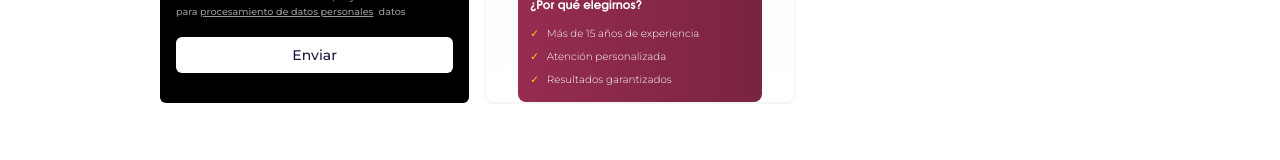
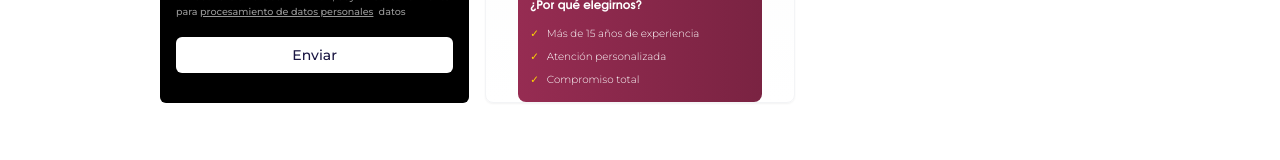
Before and after one commit to sergio-scardigno/Web-Rampazzo-2024, a Next.js app: page /mediation in a window 1280 px wide. Shown: the part 2069-2229 px from the top of the page. Built offline with nearby package versions, Linux system fonts and the light colour scheme.

Commit message:
nuevas paginas update

```diff
--- a/src/app/components/FeedbackForm.tsx
+++ b/src/app/components/FeedbackForm.tsx
@@ -303,7 +303,7 @@ const FeedbackForm: React.FC<FeedbackFormProps> = ({ defaultService = 'general'
               </li>
               <li className="flex items-center gap-2">
                 <span className="text-[#FFD700]">✓</span>
-                Resultados garantizados
+                Compromiso total
               </li>
             </ul>
           </div>
--- a/src/app/servicios/accidentes-transito/page.tsx
+++ b/src/app/servicios/accidentes-transito/page.tsx
@@ -64,7 +64,7 @@ export default function AccidentesdeTránsitoPage() {
             </div>
 
             <div>
-              <h2 className="font-medium text-[#1B1743] mb-2">Resultados garantizados</h2>
+              <h2 className="font-medium text-[#1B1743] mb-2">Compromiso total</h2>
               <p className="text-sm md:text-[1.48vh] leading-5 md:leading-[2.22vh] font-medium">
                 Nuestro objetivo es obtener los mejores resultados para nuestros clientes, protegiendo siempre sus derechos.
               </p>
--- a/src/app/servicios/asesoramiento-empresas/page.tsx
+++ b/src/app/servicios/asesoramiento-empresas/page.tsx
@@ -64,7 +64,7 @@ export default function AsesoramientoEmpresarialPage() {
             </div>
 
             <div>
-              <h2 className="font-medium text-[#1B1743] mb-2">Resultados garantizados</h2>
+              <h2 className="font-medium text-[#1B1743] mb-2">Compromiso total</h2>
               <p className="text-sm md:text-[1.48vh] leading-5 md:leading-[2.22vh] font-medium">
                 Nuestro objetivo es obtener los mejores resultados para nuestros clientes, protegiendo siempre sus derechos.
               </p>
--- a/src/app/servicios/ciudadania/page.tsx
+++ b/src/app/servicios/ciudadania/page.tsx
@@ -64,7 +64,7 @@ export default function CiudadaníaPage() {
             </div>
 
             <div>
-              <h2 className="font-medium text-[#1B1743] mb-2">Resultados garantizados</h2>
+              <h2 className="font-medium text-[#1B1743] mb-2">Compromiso total</h2>
               <p className="text-sm md:text-[1.48vh] leading-5 md:leading-[2.22vh] font-medium">
                 Nuestro objetivo es obtener los mejores resultados para nuestros clientes, protegiendo siempre sus derechos.
               </p>
--- a/src/app/servicios/defensas-penales/page.tsx
+++ b/src/app/servicios/defensas-penales/page.tsx
@@ -64,7 +64,7 @@ export default function DefensasPenalesPage() {
             </div>
 
             <div>
-              <h2 className="font-medium text-[#1B1743] mb-2">Resultados garantizados</h2>
+              <h2 className="font-medium text-[#1B1743] mb-2">Compromiso total</h2>
               <p className="text-sm md:text-[1.48vh] leading-5 md:leading-[2.22vh] font-medium">
                 Nuestro objetivo es obtener los mejores resultados para nuestros clientes, protegiendo siempre sus derechos.
               </p>
--- a/src/app/servicios/despidos/page.tsx
+++ b/src/app/servicios/despidos/page.tsx
@@ -65,7 +65,7 @@ export default function DespidosPage() {
             </div>
 
             <div>
-              <h2 className="font-medium text-[#1B1743] mb-2">Resultados garantizados</h2>
+              <h2 className="font-medium text-[#1B1743] mb-2">Compromiso total</h2>
               <p className="text-sm md:text-[1.48vh] leading-5 md:leading-[2.22vh] font-medium">
                 Nuestro objetivo es obtener los mejores resultados para nuestros clientes, protegiendo siempre sus derechos.
               </p>
--- a/src/app/servicios/divorcios/page.tsx
+++ b/src/app/servicios/divorcios/page.tsx
@@ -64,7 +64,7 @@ export default function DivorciosPage() {
             </div>
 
             <div>
-              <h2 className="font-medium text-[#1B1743] mb-2">Resultados garantizados</h2>
+              <h2 className="font-medium text-[#1B1743] mb-2">Compromiso total</h2>
               <p className="text-sm md:text-[1.48vh] leading-5 md:leading-[2.22vh] font-medium">
                 Nuestro objetivo es obtener los mejores resultados para nuestros clientes, protegiendo siempre sus derechos.
               </p>
--- a/src/app/servicios/enfermedades-laborales/page.tsx
+++ b/src/app/servicios/enfermedades-laborales/page.tsx
@@ -64,7 +64,7 @@ export default function EnfermedadesLaboralesPage() {
             </div>
 
             <div>
-              <h2 className="font-medium text-[#1B1743] mb-2">Resultados garantizados</h2>
+              <h2 className="font-medium text-[#1B1743] mb-2">Compromiso total</h2>
               <p className="text-sm md:text-[1.48vh] leading-5 md:leading-[2.22vh] font-medium">
                 Nuestro objetivo es obtener los mejores resultados para nuestros clientes, protegiendo siempre sus derechos.
               </p>
--- a/src/app/servicios/page.tsx
+++ b/src/app/servicios/page.tsx
@@ -200,7 +200,7 @@ const ServiciosPage = () => {
               </div>
 
               <div className="bg-white border border-gray-200 rounded-lg p-6 hover:shadow-md transition-shadow">
-                <h4 className="font-semibold text-[#1B1743] mb-2">Resultados garantizados</h4>
+                <h4 className="font-semibold text-[#1B1743] mb-2">Compromiso total</h4>
                 <p className="text-sm md:text-[1.48vh] leading-5 md:leading-[2.22vh] font-medium">
                   Nuestro objetivo es obtener los mejores resultados para nuestros clientes, protegiendo siempre sus derechos.
                 </p>
--- a/src/app/servicios/sucesiones/page.tsx
+++ b/src/app/servicios/sucesiones/page.tsx
@@ -64,7 +64,7 @@ export default function SucesionesPage() {
             </div>
 
             <div>
-              <h2 className="font-medium text-[#1B1743] mb-2">Resultados garantizados</h2>
+              <h2 className="font-medium text-[#1B1743] mb-2">Compromiso total</h2>
               <p className="text-sm md:text-[1.48vh] leading-5 md:leading-[2.22vh] font-medium">
                 Nuestro objetivo es obtener los mejores resultados para nuestros clientes, protegiendo siempre sus derechos.
               </p>
--- a/src/app/servicios/trabajo-negro/page.tsx
+++ b/src/app/servicios/trabajo-negro/page.tsx
@@ -64,7 +64,7 @@ export default function TrabajoenNegroPage() {
             </div>
 
             <div>
-              <h2 className="font-medium text-[#1B1743] mb-2">Resultados garantizados</h2>
+              <h2 className="font-medium text-[#1B1743] mb-2">Compromiso total</h2>
               <p className="text-sm md:text-[1.48vh] leading-5 md:leading-[2.22vh] font-medium">
                 Nuestro objetivo es obtener los mejores resultados para nuestros clientes, protegiendo siempre sus derechos.
               </p>
```
